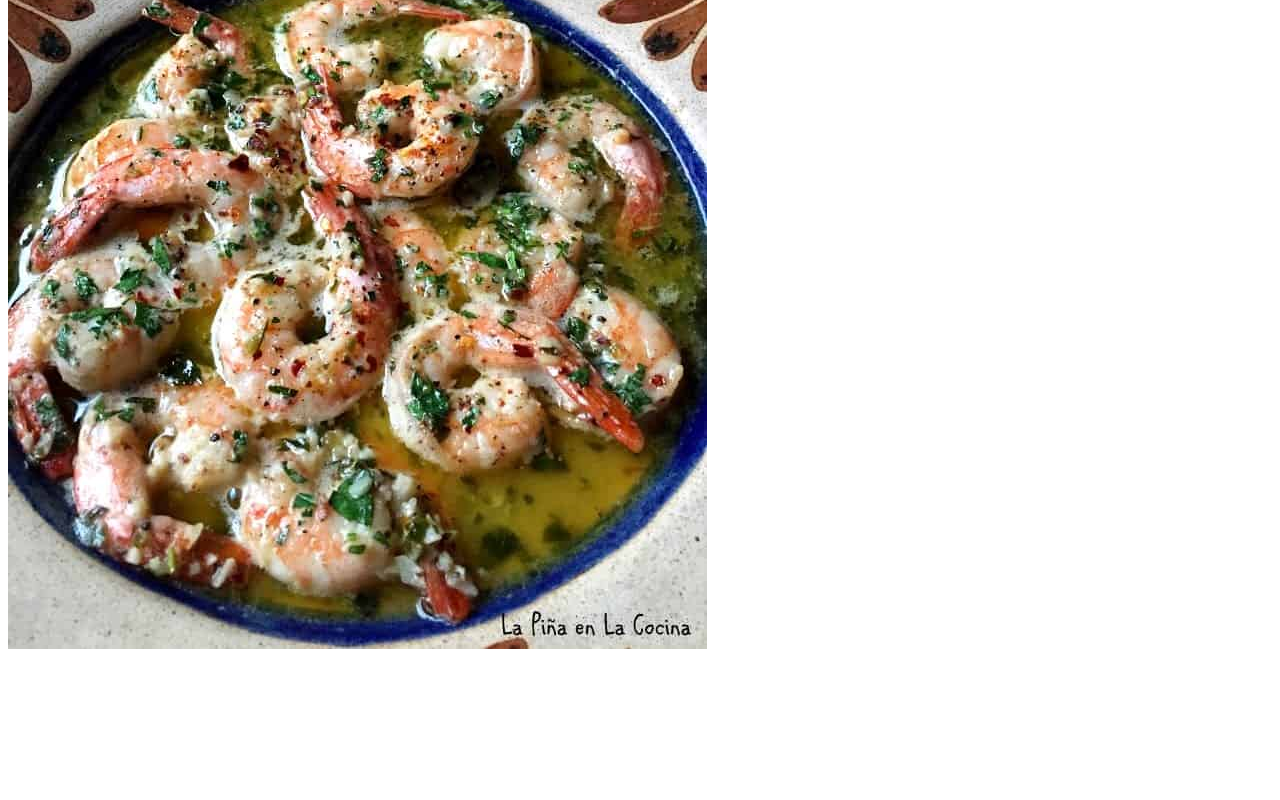
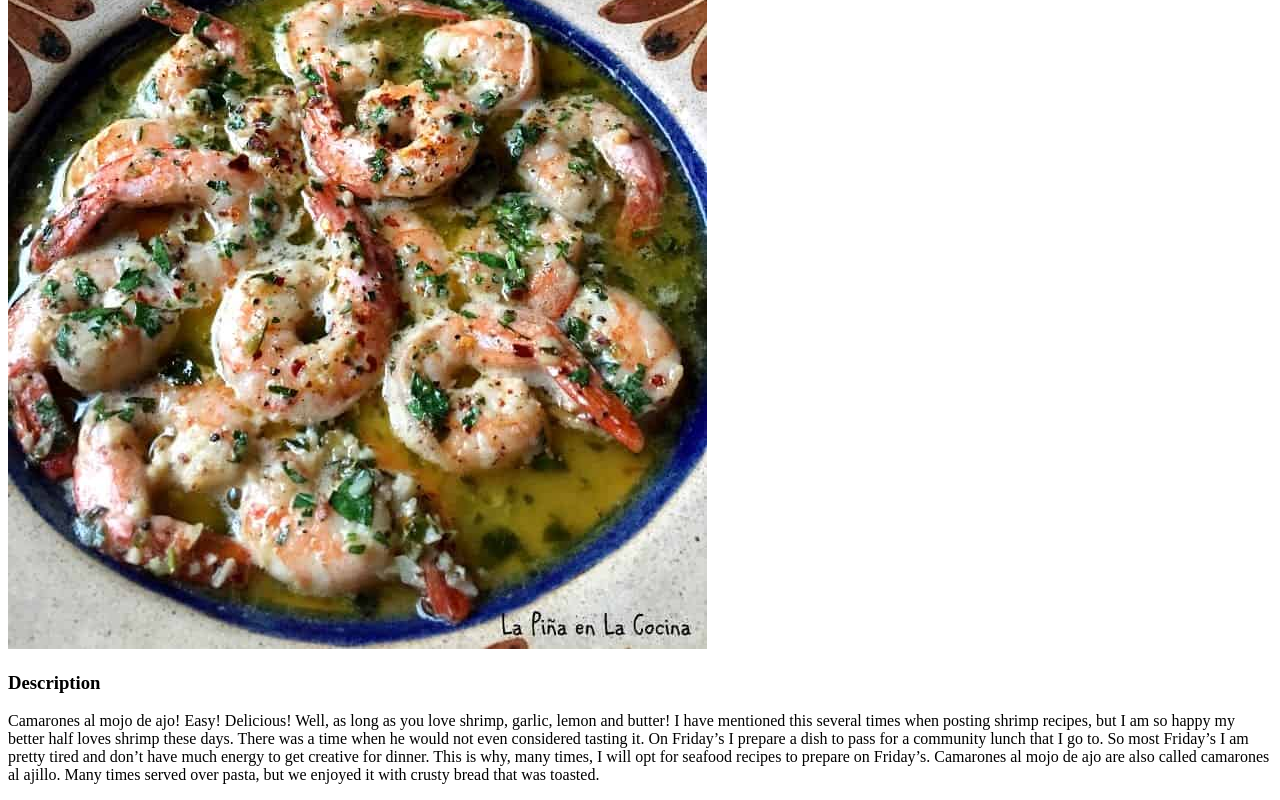
Before and after one commit to erikrcervantes/odin-recipes, a plain HTML site: page recipes/camarones.html in a window 1280 px wide. Shown: the part 363-1163 px from the top of the page. Before the commit the page ends 1024 px from the top, so only its background shows below. Drawn offline with Linux system fonts and the light colour scheme.

Commit message:
Create description and header for camarones recipe
New header under the photo and a description of the dish
under the header.

```diff
--- a/recipes/camarones.html
+++ b/recipes/camarones.html
@@ -7,6 +7,19 @@
 
 <body>
   <img src="../images/camarones.jpg">
+  <p>
+    <h3>Description</h3>
+  </p>
+  <p>
+    Camarones al mojo de ajo! Easy! Delicious! Well, as long as you love shrimp, garlic,
+    lemon and butter! I have mentioned this several times when posting shrimp recipes,
+    but I am so happy my better half loves shrimp these days. There was a time when he
+    would not even considered tasting it. On Friday’s I prepare a dish to pass for a community
+    lunch that I go to. So most Friday’s I am pretty tired and don’t have much energy to
+    get creative for dinner. This is why, many times, I will opt for seafood recipes to prepare on Friday’s.
+    Camarones al mojo de ajo are also called camarones al ajillo. Many times served over pasta,
+    but we enjoyed it with crusty bread that was toasted.
+  </p>
 </body>
 
 </html>
```
